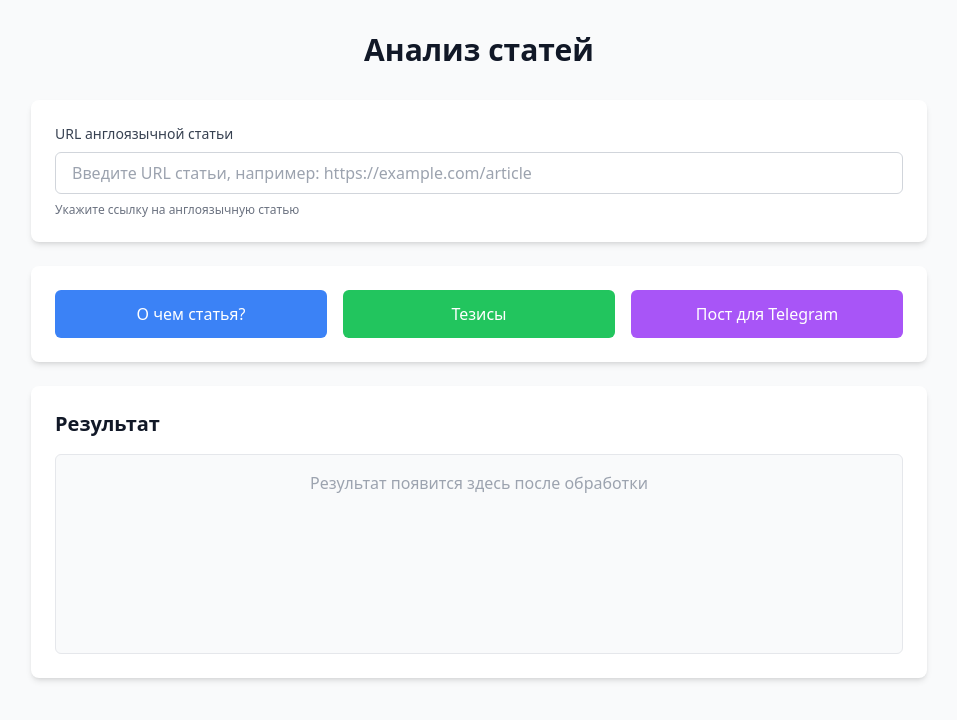
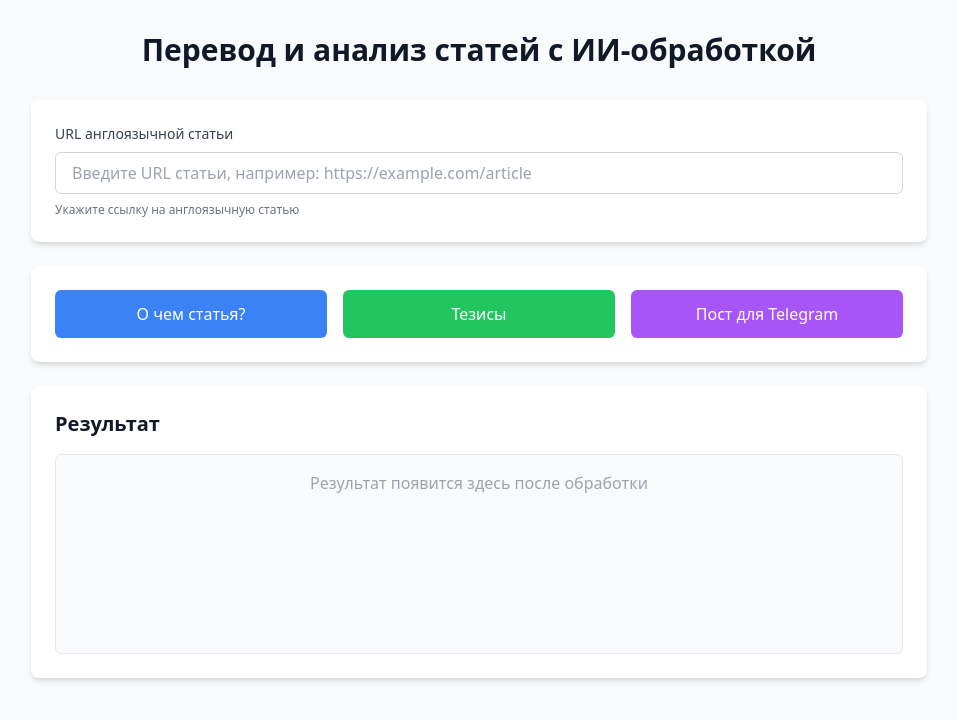
Before and after one commit to soal8877-ctrl/referent, a Next.js app: page / in a window 1280 px wide. Shown: the top 720 px of the page, without its empty margins (161-1118 px from the left). Built offline with nearby package versions, Linux system fonts and the light colour scheme.

Commit message:
обновление заголовка на странице с добавлением уточнения о переводе и анализе статей с ИИ-обработко

```diff
--- a/app/page.tsx
+++ b/app/page.tsx
@@ -86,7 +86,7 @@ export default function Home() {
     <main className="min-h-screen bg-gray-50 py-8 px-4">
       <div className="max-w-4xl mx-auto">
         <h1 className="text-3xl font-bold text-gray-900 mb-8 text-center">
-          Анализ статей
+          Перевод и анализ статей с ИИ-обработкой
         </h1>
 
         {/* Поле ввода URL */}
```
